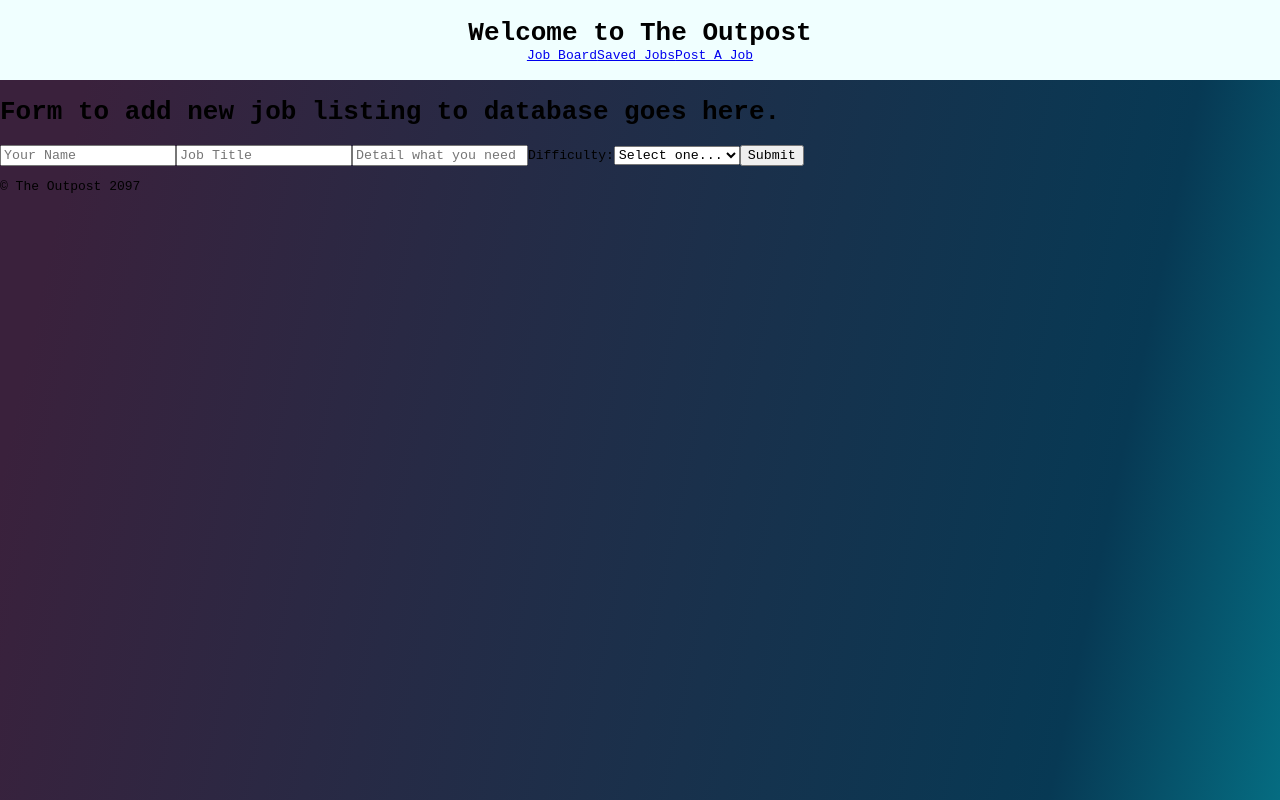
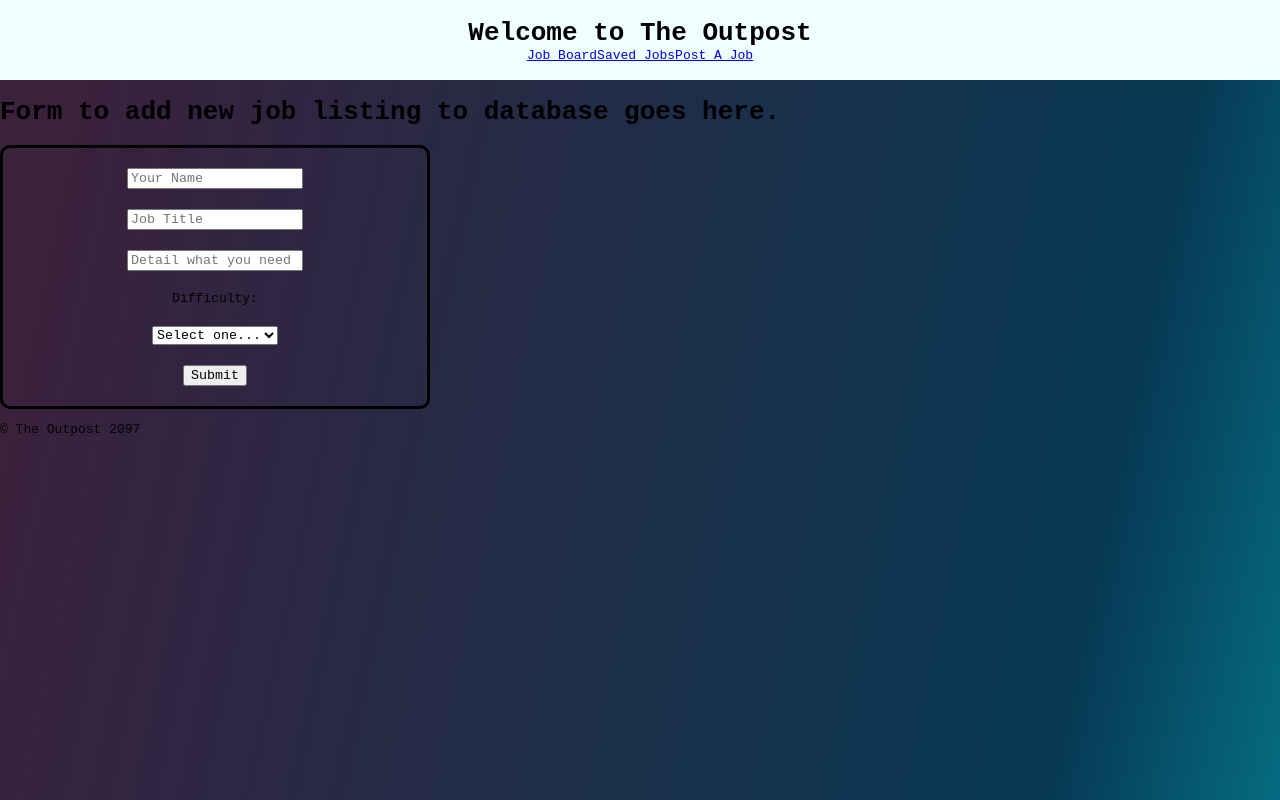
Before and after one commit to K0rmir/theoutpostv2, a Next.js app: page /addjob in a window 1280 px wide. Built offline with nearby package versions, Linux system fonts and the light colour scheme; no server answers.

Commit message:
add form functionality to push to database

```diff
--- a/src/app/addjob/page.jsx
+++ b/src/app/addjob/page.jsx
@@ -1,6 +1,6 @@
 // Form to add new job listing to database //
 
-import NewJobForm from "../components/NewJobForm"
+import NewJobForm from "../components/NewJobForm";
 
 export const metadata = {
   title: "Add New Job | The Outpost",
@@ -12,7 +12,6 @@ export default function AddJob() {
     <>
       <h1>Form to add new job listing to database goes here.</h1>
       <NewJobForm></NewJobForm>
-
     </>
-    )
+  );
 }
--- a/src/app/components/NewJobForm.jsx
+++ b/src/app/components/NewJobForm.jsx
@@ -1,18 +1,75 @@
+import { revalidatePath } from "next/cache";
+import { db } from "@/lib/db";
+
+import "@/app/styles/newjobform.css";
+
 // Form for new job entries //
+export default function NewJobForm() {
+  // function to add new job to database //
+  async function handleAddJob(formData) {
+    "use server";
 
-export default function NewJobForm() {
+    const name = formData.get("name");
+    const title = formData.get("job title");
+    const content = formData.get("jobDescription");
+    const difficulty = formData.get("difficulty");
+
+    let difficulty_id = 0;
+    if (difficulty === "Easy") {
+      difficulty_id = 1;
+    } else if (difficulty === "Moderate") {
+      difficulty_id = 2;
+    } else if (difficulty === "Hard") {
+      difficulty_id = 3;
+    } else if (difficulty === "Insane") {
+      difficulty_id = 4;
+    }
+
+    const insertNewUser = await db.query(
+      `INSERT INTO users (name) VALUES ($1) RETURNING id`,
+      [name]
+    );
+
+    const newUser = insertNewUser.rows[0];
+    const userId = newUser.id;
+
+    const insertNewJob = await db.query(
+      `INSERT INTO jobs (title, content, user_id, difficulty_id) VALUES ($1, $2, $3, $4)`,
+      [title, content, userId, difficulty_id]
+    );
+
+    revalidatePath("/jobboard");
+  }
 
   return (
     <div id="formContainer">
-            <form action="">
-                <input type="text" name="name" placeholder="Your Name" required />
-                <input type="text" name="job title" placeholder="Job Title" required />
-                <input type="text" name="job description" placeholder="Detail what you need doing..." required />
+      <form className="jobForm" action={handleAddJob}>
+        <input
+          type="text"
+          id="name"
+          name="name"
+          placeholder="Your Name"
+          required
+        />
+        <input
+          type="text"
+          id="job title"
+          name="job title"
+          placeholder="Job Title"
+          required
+        />
+        <input
+          type="text"
+          id="jobDescription"
+          name="jobDescription"
+          placeholder="Detail what you need doing..."
+          required
+        />
         <label htmlFor="difficulty">Difficulty:</label>
-                <select
-                    name="difficulty" >
+        <select id="difficulty" name="difficulty">
           <option value="" defaultValue={"Select One..."} required>
-            Select one...</option>
+            Select one...
+          </option>
           <option value="Easy">Easy</option>
           <option value="Moderate">Moderate</option>
           <option value="Hard">Hard</option>
@@ -20,8 +77,6 @@ export default function NewJobForm() {
         </select>
         <button>Submit</button>
       </form>
-
-
     </div>
-    )
+  );
 }
--- a/src/app/jobboard/[id]/page.jsx
+++ b/src/app/jobboard/[id]/page.jsx
@@ -1,4 +1,5 @@
 import { db } from "@/lib/db";
+// import JobBtns from "../../components/JobBtns";
 
 export default async function JobPage({ params }) {
   const jobs = await db.query(
@@ -18,6 +19,10 @@ export default async function JobPage({ params }) {
         <h3>{jobs.rows[0].content}</h3>
         <p>Difficulty: {jobs.rows[0].type}</p>
       </div>
+      <div className="jobBtns">
+        <button>Acccept</button>
+        <button>Decline</button>
+      </div>
     </>
   );
 }
--- /dev/null
+++ b/src/app/styles/NewJobForm.css
@@ -0,0 +1,18 @@
+.formContainer {
+  display: flex;
+  justify-content: center;
+  align-items: center;
+}
+
+.jobForm {
+  display: flex;
+  flex-direction: column;
+  justify-content: center;
+  align-items: center;
+  gap: 20px;
+  height: 40%;
+  width: 30%;
+  padding: 20px;
+  border: 3px solid black;
+  border-radius: 10px;
+}
--- /dev/null
+++ b/src/app/styles/newjobform.css
@@ -0,0 +1,18 @@
+.formContainer {
+  display: flex;
+  justify-content: center;
+  align-items: center;
+}
+
+.jobForm {
+  display: flex;
+  flex-direction: column;
+  justify-content: center;
+  align-items: center;
+  gap: 20px;
+  height: 40%;
+  width: 30%;
+  padding: 20px;
+  border: 3px solid black;
+  border-radius: 10px;
+}
```
Also changed, not shown: src/app/components/JobBtns.jsx (added, +14 -0 lines). Lines whose indentation alone changed are shown as unchanged.
